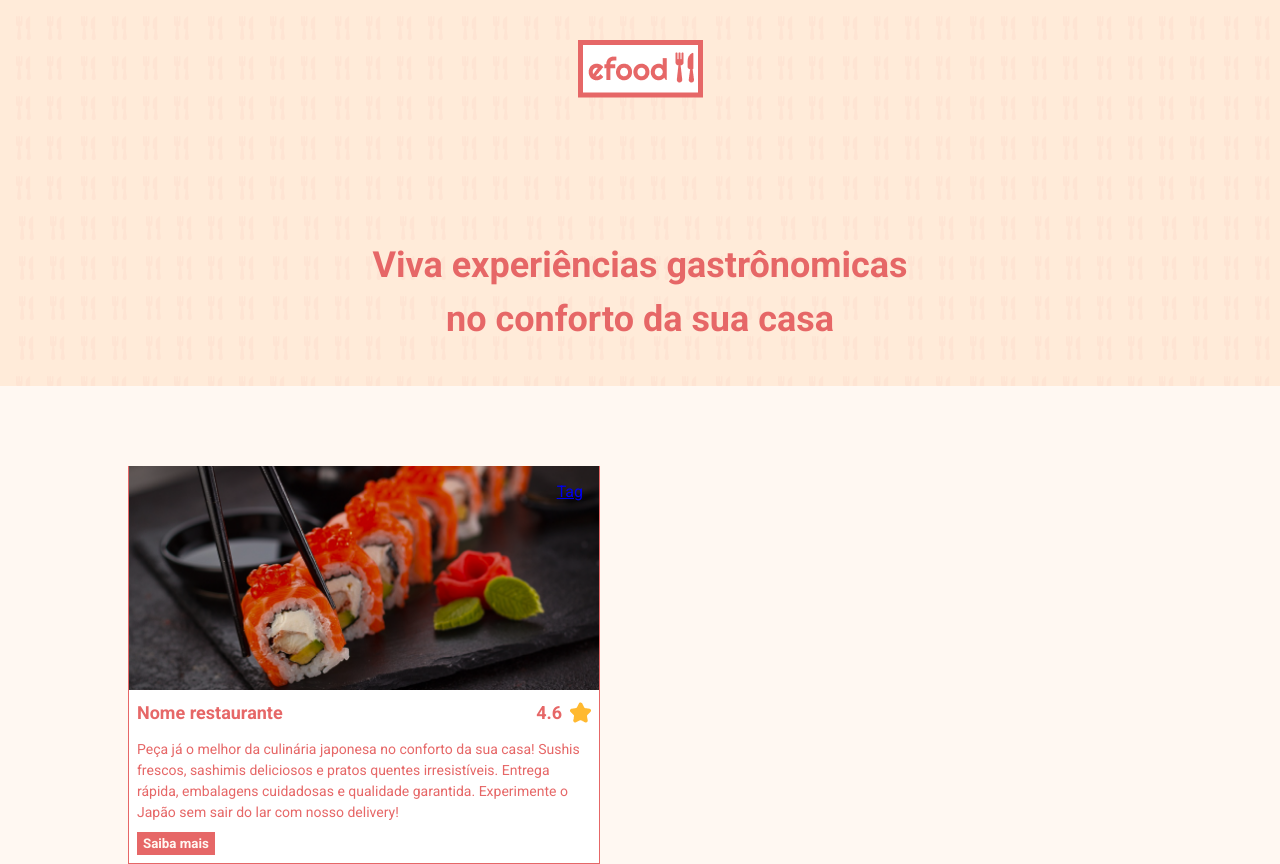
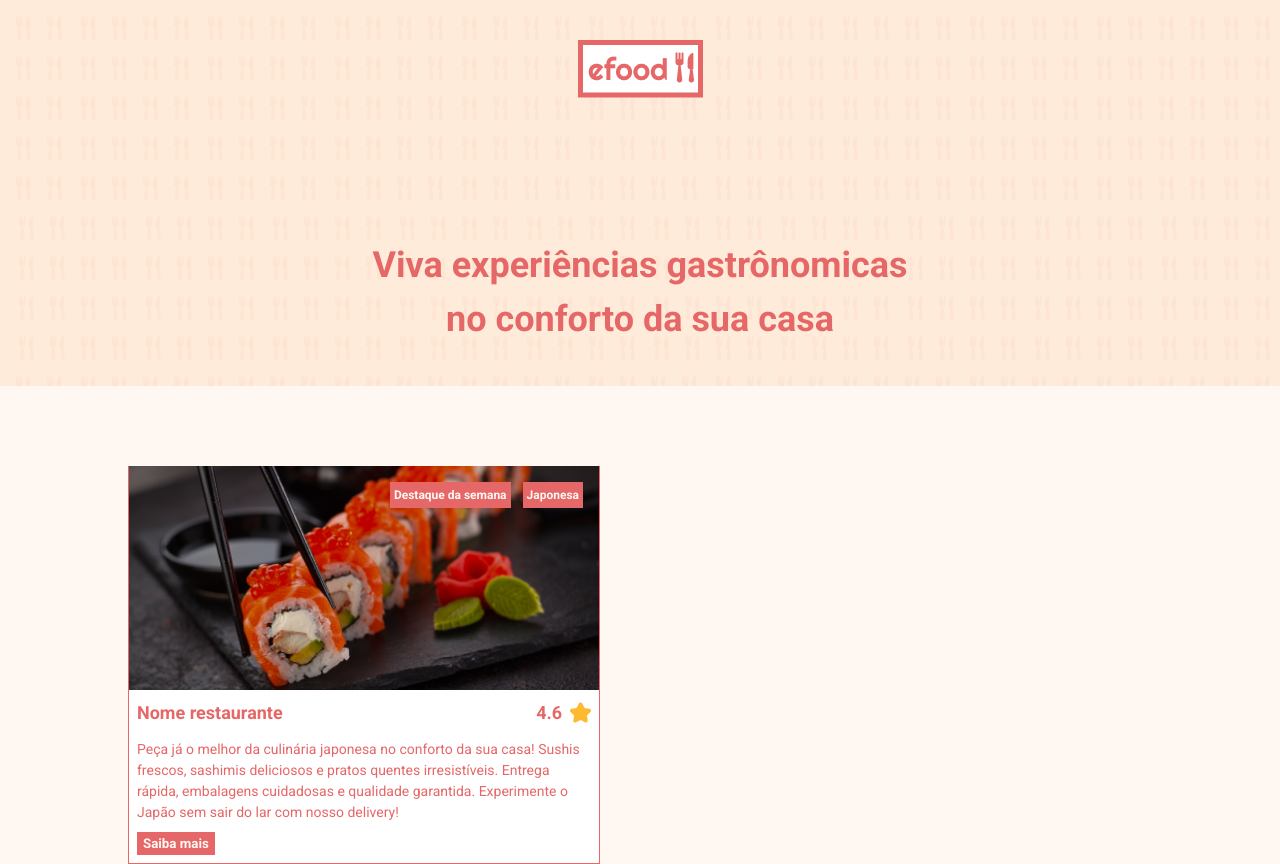
Before and after one commit to isabelaramoss/efood, a React (Create React App) app: page / in a window 1280 px wide. Built offline with nearby package versions, Linux system fonts and the light colour scheme.

Commit message:
feat: adição de componente Tag no componente FoodCard + ajuste na estilização.

```diff
--- a/src/components/FoodCard/index.tsx
+++ b/src/components/FoodCard/index.tsx
@@ -1,5 +1,6 @@
 import starIcon from '../../assets/star.png'
 import img from '../../assets/sushi.png'
+import Tag from '../Tag'
 import {
   FoodContainer,
   TagContent,
@@ -14,7 +15,8 @@ const FoodCard = () => (
   <FoodContainer>
     <img src={img} alt="#" />
     <TagContent className="tag">
-      <a href="#">Tag</a>
+      <Tag>Destaque da semana</Tag>
+      <Tag>Japonesa</Tag>
     </TagContent>
     <InfoContent>
       <Infos>
--- a/src/components/FoodCard/style.ts
+++ b/src/components/FoodCard/style.ts
@@ -1,5 +1,6 @@
 import styled from 'styled-components'
 import { colors } from '../../styles'
+import { TagContainer } from '../Tag/style'
 
 export const FoodContainer = styled.div`
   max-width: 472px;
@@ -13,6 +14,10 @@ export const FoodContainer = styled.div`
     width: 100%;
     height: 224px;
     max-height: 100%;
+  }
+
+  ${TagContainer} {
+    margin-left: 12px;
   }
 `
 export const TagContent = styled.div`
```
